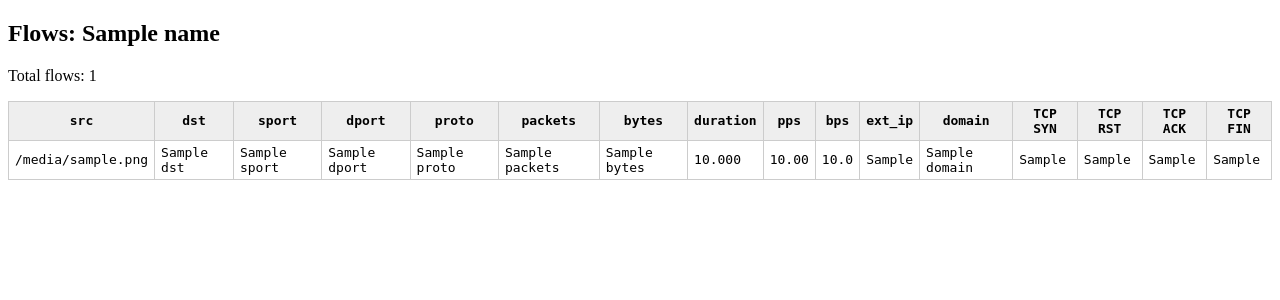
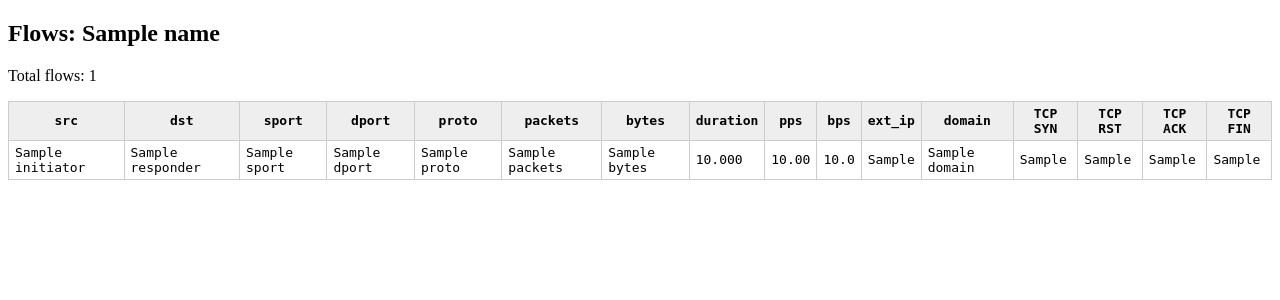
Before and after one commit to Transmittance/KeenEye-NetMonitor, a Flask app: template templates/pcap_view.html in a window 1280 px wide. Shown: the top 300 px of the page. Run offline with Flask 3, Linux system fonts and the light colour scheme; the template is opened without the code that fills it: most values are stand-ins (such as "Sample title", 1, 10 or a date in 2020).

Commit message:
update pcap view html page

```diff
--- a/templates/pcap_view.html
+++ b/templates/pcap_view.html
@@ -35,8 +35,8 @@
 
     {% for f in flows %}
     <tr>
-        <td>{{ f.src }}</td>
-        <td>{{ f.dst }}</td>
+        <td>{{ f.initiator }}</td>
+        <td>{{ f.responder }}</td>
         <td>{{ f.sport }}</td>
         <td>{{ f.dport }}</td>
         <td>{{ f.proto }}</td>
```
